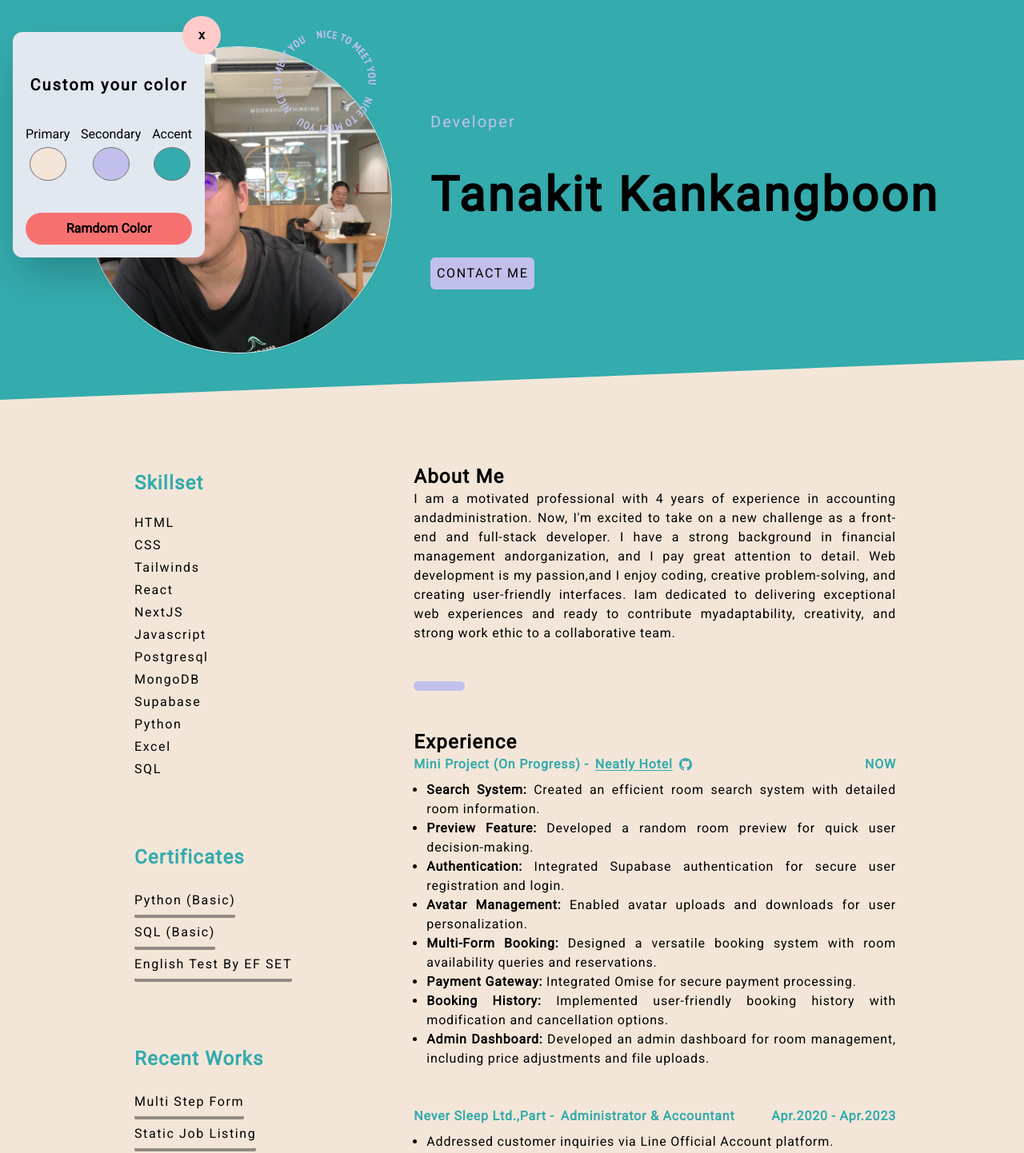
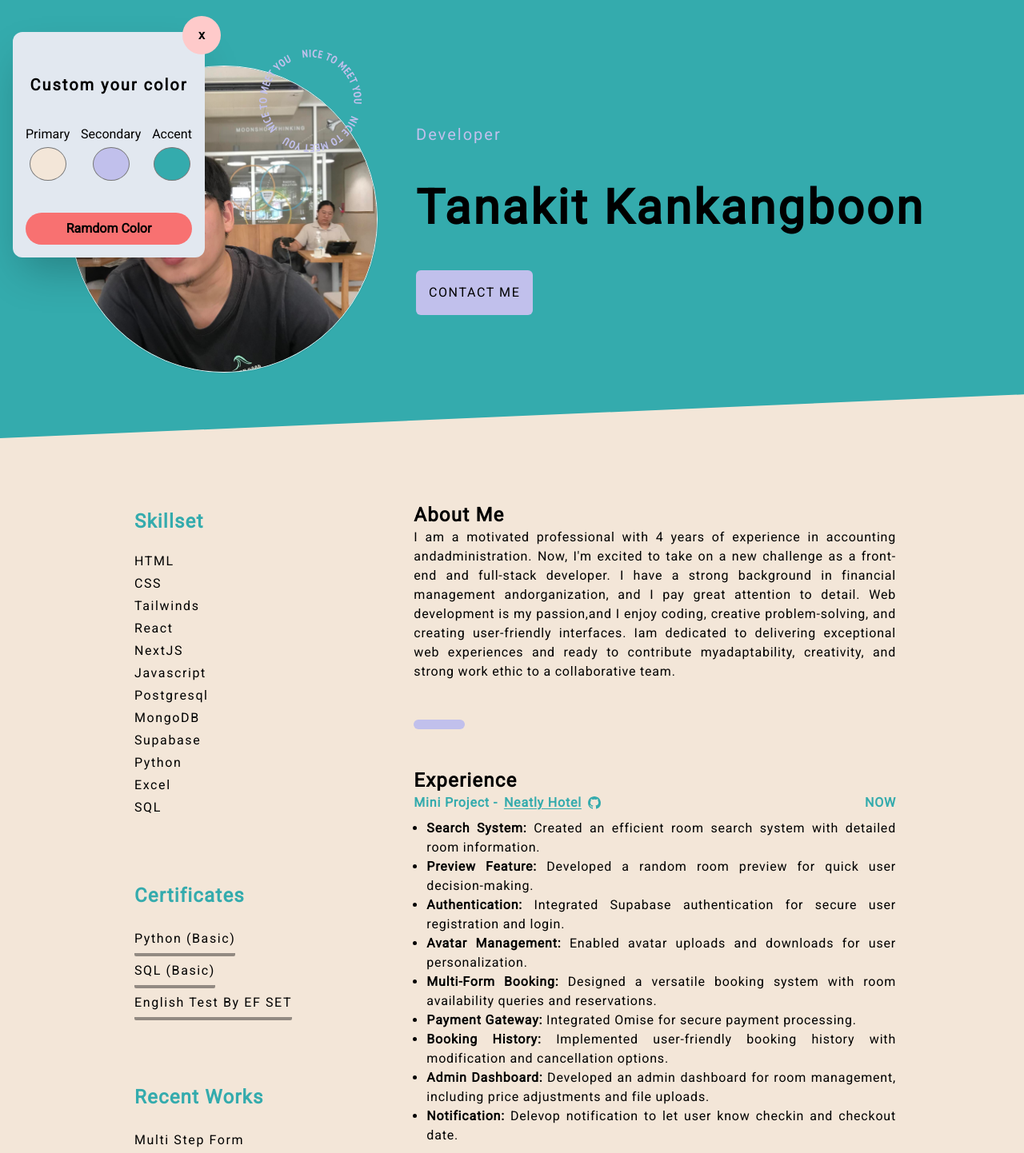
Before and after one commit to paperint/my-resume, a React (Vite) app: page / in a window 1280 px wide. Shown: the top 1442 px of the page at 80% size. Built offline with nearby package versions, Linux system fonts and the light colour scheme.

Commit message:
edit: edit style and add data

```diff
--- a/src/component/Header.jsx
+++ b/src/component/Header.jsx
@@ -5,8 +5,8 @@ import CircleText from "./CircleText";
 
 function Header({ accent, secondary, setContactOpen, contactOpen }) {
   return (
-    <header style={{ backgroundColor: accent }}>
-      <div className="flex justify-center items-center flex-col lg:flex-row min-h-[500px] max-lg:h-[700px] max-lg:gap-12 gap-12">
+    <header style={{ backgroundColor: accent }} className="p-6">
+      <div className="flex justify-center items-center flex-col lg:flex-row min-h-[500px] max-sm:h-[500px] max-lg:h-[700px] max-lg:gap-12 gap-12 mx-auto">
         <div className="relative">
           <div className="relative">
             <img
@@ -17,7 +17,7 @@ function Header({ accent, secondary, setContactOpen, contactOpen }) {
             <CircleText secondary={secondary} />
           </div>
         </div>
-        <div className="space-y-12 text-center lg:text-left">
+        <div className="w-full space-y-6 text-center sm:max-w-sm xl:max-w-2xl lg:space-y-12 lg:text-left">
           <p
             className="tracking-widest lg:text-xl"
             style={{ color: secondary }}
@@ -29,7 +29,7 @@ function Header({ accent, secondary, setContactOpen, contactOpen }) {
           </h1>
 
           <button
-            className="p-2 mt-5 tracking-widest rounded-md m:p-4 hover:scale-125"
+            className="p-2 mt-5 tracking-widest rounded-md md:p-4 hover:scale-125"
             style={{ backgroundColor: secondary }}
             onClick={() => setContactOpen(!contactOpen)}
           >
--- a/src/component/Main.jsx
+++ b/src/component/Main.jsx
@@ -7,7 +7,7 @@ function Main({ accent, secondary }) {
   return (
     <main>
       <div className="flex flex-col items-start justify-center gap-10 px-10 mx-auto my-20 max-w-screen-2xl sm:flex-row md:px-40">
-        <div className="flex flex-col flex-1 w-1/4 h-full p-2 space-y-20 max-sm:order-2">
+        <div className="flex flex-col flex-1 w-full h-full p-2 space-y-20 sm:w-1/4 max-sm:order-2">
           <div className="space-y-5">
             <h1
               className="text-2xl font-extrabold tracking-wider"
--- a/src/data/information.jsx
+++ b/src/data/information.jsx
@@ -26,7 +26,7 @@ const data = [
     experience: [
       {
         id: 1,
-        company: "Mini Project (On Progress)",
+        company: "Mini Project",
         position: (
           <>
             <a
@@ -74,6 +74,10 @@ const data = [
             <strong style={{ fontWeight: "bold" }}>Admin Dashboard: </strong>
             Developed an admin dashboard for room management, including price
             adjustments and file uploads.
+          </p>,
+          <p>
+            <strong style={{ fontWeight: "bold" }}>Notification: </strong>
+            Delevop notification to let user know checkin and checkout date.
           </p>,
         ],
         date: "NOW",
```
